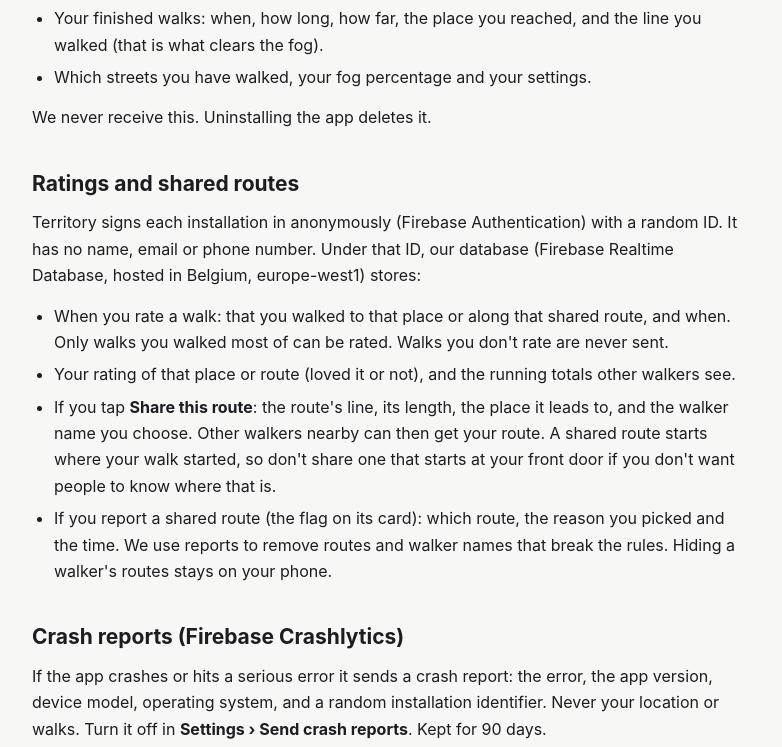
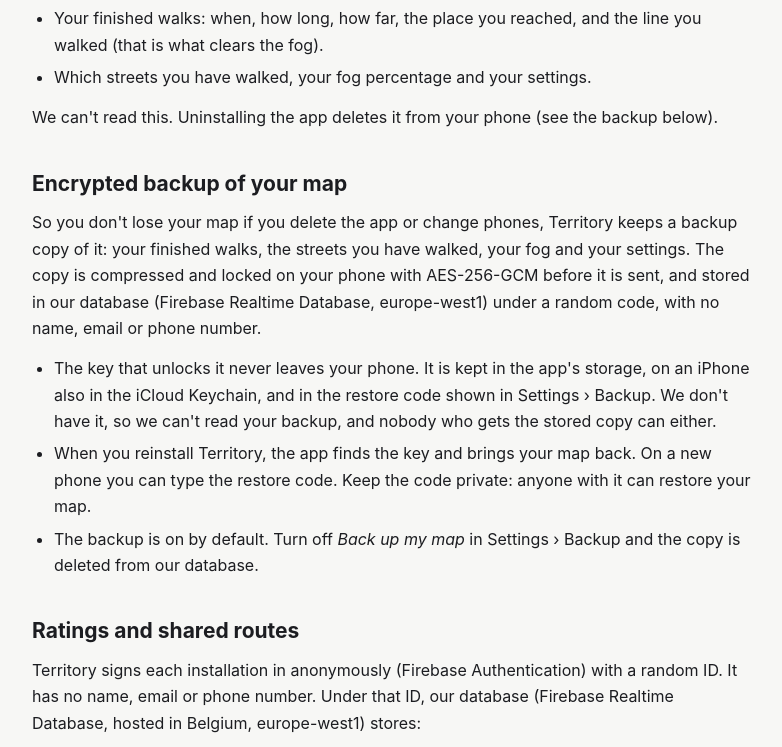
Before and after one commit to haloapps-dev/haloapps-dev.github.io, a plain HTML site: page territory/privacy.html in a window 1280 px wide. Shown: the part 998-1745 px from the top of the page, without its empty margins (248-1030 px from the left). Drawn offline with Linux system fonts and the light colour scheme.

Commit message:
Territory privacy: encrypted backup of the map
Co-Authored-By: Claude Opus 5.5 <noreply@anthropic.com>
Claude-Session: https://claude.ai/code/session_012hpvefqpA3RxVToEu8UPVy

```diff
--- a/territory/privacy.html
+++ b/territory/privacy.html
@@ -17,10 +17,11 @@
   </header>
   <main class="wrap">
     <h1>Territory privacy policy</h1>
-    <p class="meta">Effective date: 9 November 2026 (updated 16 November 2026: Territory Pro purchases)</p>
+    <p class="meta">Effective date: 9 November 2026 (updated 19 November 2026: encrypted backup of your map)</p>
 <p><strong>In short:</strong> Territory plans walks from where you are,
 so it uses your location while the app is open. Your walk history and
-your fog map stay on your phone. To find streets outside the areas that
+your fog map stay on your phone, with an encrypted backup copy that only
+your phone can unlock. To find streets outside the areas that
 come with the app, it asks a map service for the area around you. If you rate a place or
 share a route, that is stored under a random ID with no name or email.
 Crash reports are on unless you turn them off; anonymous usage
@@ -60,7 +61,27 @@ reached, and the line you walked (that is what clears the fog).</li>
 <li>Which streets you have walked, your fog percentage and your
 settings.</li>
 </ul>
-<p>We never receive this. Uninstalling the app deletes it.</p>
+<p>We can't read this. Uninstalling the app deletes it from your phone
+(see the backup below).</p>
+
+<h2 id="backup">Encrypted backup of your map</h2>
+<p>So you don't lose your map if you delete the app or change phones,
+Territory keeps a backup copy of it: your finished walks, the streets you
+have walked, your fog and your settings. The copy is compressed and
+locked on your phone with AES-256-GCM before it is sent, and stored in
+our database (Firebase Realtime Database, europe-west1) under a random
+code, with no name, email or phone number.</p>
+<ul>
+<li>The key that unlocks it never leaves your phone. It is kept in the
+app's storage, on an iPhone also in the iCloud Keychain, and in the
+restore code shown in Settings &rsaquo; Backup. We don't have it, so we
+can't read your backup, and nobody who gets the stored copy can either.</li>
+<li>When you reinstall Territory, the app finds the key and brings your
+map back. On a new phone you can type the restore code. Keep the code
+private: anyone with it can restore your map.</li>
+<li>The backup is on by default. Turn off <em>Back up my map</em> in
+Settings &rsaquo; Backup and the copy is deleted from our database.</li>
+</ul>
 
 <h2 id="community">Ratings and shared routes</h2>
 <p>Territory signs each installation in anonymously (Firebase
@@ -131,7 +152,9 @@ href="https://firebase.google.com/support/privacy">Firebase privacy
 information</a>). The map services above are independent providers.</p>
 
 <h2 id="retention-and-deletion">Retention and deletion</h2>
-<p>Data on your phone is deleted when you uninstall the app. To delete
+<p>Data on your phone is deleted when you uninstall the app. Your
+encrypted backup is kept until you turn the backup off in Settings
+&rsaquo; Backup, which deletes it. To delete
 your ratings and shared routes from our database, email <a
 href="mailto:haloapps.dev@gmail.com">haloapps.dev@gmail.com</a> with your
 walker name or roughly when and where you shared a route; we delete them
@@ -147,6 +170,9 @@ set one, and roughly when and where you rated walks or shared routes, so
 we can find them.</li>
 <li>Within 30 days we delete your ratings, the "walked it" marks that go
 with them and your shared routes, and reply to confirm.</li>
+<li>To delete your encrypted backup, turn off Settings &rsaquo; Backup
+&rsaquo; Back up my map in the app; the copy is deleted at once. We can't
+find it by name because it is stored under a random code.</li>
 <li>To delete what is on your phone (your walks, your map and settings),
 uninstall Territory. On Android you can instead open Settings &rsaquo;
 Apps &rsaquo; Territory &rsaquo; Storage &rsaquo; Clear storage.</li>
```
